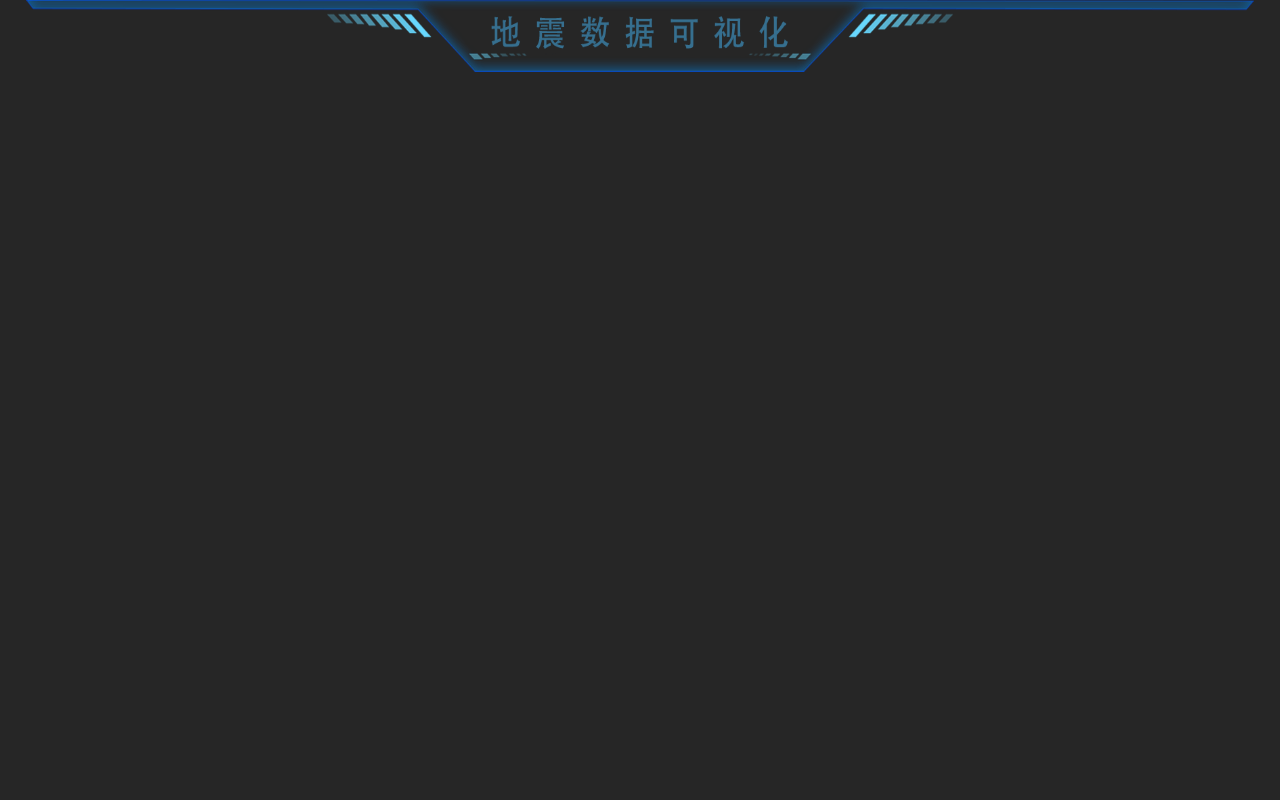
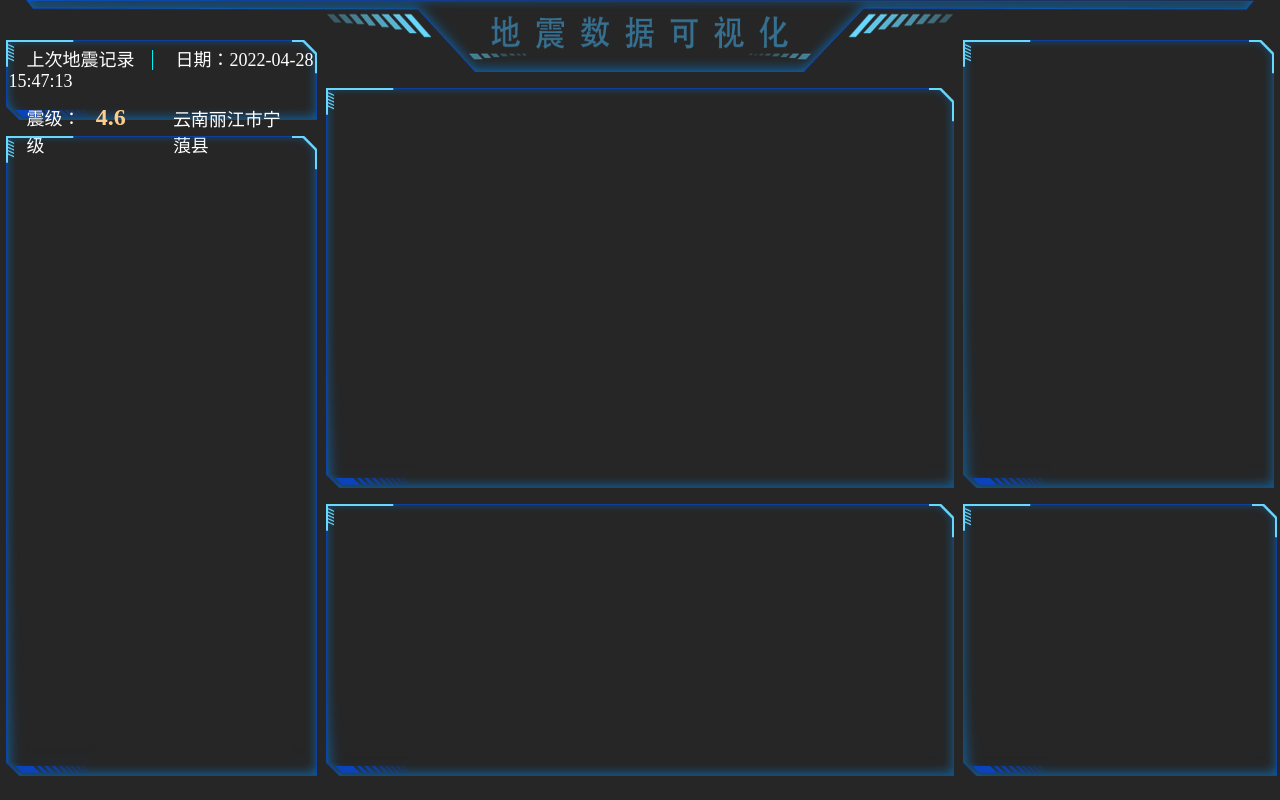
Before and after one commit to 1224667889/-, a plain HTML site: page frontend/index.html in a window 1280 px wide. Drawn offline with Linux system fonts and the light colour scheme.

Commit message:
feat: 完成“上次地震记录”前端页面

```diff
--- /dev/null
+++ b/frontend/css/contents.css
@@ -0,0 +1,24 @@
+.last-div {
+    padding: 0 0.125rem;
+    margin-bottom: 0.75rem;
+    display: flex;
+}
+.last-div * {
+    color: white;
+    font-size: 18px;
+    padding: 0 1.125rem;
+    align-self: center;
+}
+#last-one .level {
+    float: left;
+}
+#last-one .level .number {
+    /*Todo: js实现颜色随等级变化*/
+    color: #ffcc8b;
+    font-size: 24px;
+    font-weight: bold;
+    padding: 0 0.675rem;
+}
+#last-one .position {
+    float: left;
+}
--- a/frontend/css/main.css
+++ b/frontend/css/main.css
@@ -1,3 +1,6 @@
+body * {
+    color: white;
+}
 .ground {
     /*背景设置*/
     background-color: #262626;
@@ -31,3 +34,29 @@
     height: 100%;
     position: absolute;
 }
+.view-chart .inner {
+    /*防止边框影响的内部标签*/
+    padding: 1rem 0;
+    display: flex;
+    flex-direction: column;
+    position: absolute;
+    top: -2.8rem;
+    right: -1.583rem;
+    bottom: -0.875rem;
+    left: -5.5rem;
+}
+.tab {
+    /*标题标签*/
+    padding: 0 0.125rem;
+    margin-bottom: 0.75rem;
+}
+.tab * {
+    /*标题内容*/
+    color: white;
+    font-size: 18px;
+    padding: 0 1.125rem;
+}
+.tab #first {
+    /*第一个后面加一个分割杠*/
+    border-right: 0.083rem solid #00f2f1;
+}
--- a/frontend/index.html
+++ b/frontend/index.html
@@ -5,6 +5,8 @@
     <meta http-equiv="X-UA-Compatible" content="IE=edge">
     <meta name="viewport" content="width=device-width, initial-scale=1.0">
     <link href="./css/main.css" rel="stylesheet" type="text/css">
+    <link href="./css/position.css" rel="stylesheet" type="text/css">
+    <link href="./css/contents.css" rel="stylesheet" type="text/css">
     <title>Document</title>
     <style>
 
@@ -16,7 +18,6 @@
         <div class="head">
             <img class="head-img" src="./imgs/head.png">
         </div>
-
         <div class="main-content">
             <!-- 数据大屏的正文 -->
 
@@ -24,12 +25,25 @@
                 <!-- 左视图 -->
                 <div class="view-chart" id="last-one">
                     <!-- 上次地震记录 -->
-
+                    <div class="inner">
+                        <div class="tab">
+                            <a id="first">上次地震记录</a>
+                            <a>日期：2022-04-28 15:47:13</a>
+                        </div>
+                        <div class="last-div">
+                            <div class="level">震级：
+                                <b class="number">4.6</b>级
+                            </div>
+                            <div class="position">云南丽江市宁蒗县</div>
+                        </div>
+                    </div>
                 </div>
                 <div class="view-chart" id="area-rank">
                     <!-- 受灾区域排名 -->
                     <!-- 包括换页、词云、排名等 -->
+                    <div class="inner">
 
+                    </div>
                 </div>
             </div>
 
@@ -37,11 +51,15 @@
                 <!-- 中视图 -->
                 <div class="view-chart" id="map-chart">
                     <!-- 地图数据 -->
+                    <div class="inner">
 
+                    </div>
                 </div>
                 <div class="view-chart" id="line-chart">
                     <!-- 折线图 -->
+                    <div class="inner">
 
+                    </div>
                 </div>
             </div>
 
@@ -49,11 +67,15 @@
                 <!-- 右视图 -->
                 <div class="view-chart" id="scatter-chart">
                     <!-- 散点图 -->
+                    <div class="inner">
 
+                    </div>
                 </div>
                 <div class="view-chart" id="range-selection">
                     <!-- 范围选择 -->
+                    <div class="inner">
 
+                    </div>
                 </div>
 
             </div>
```
